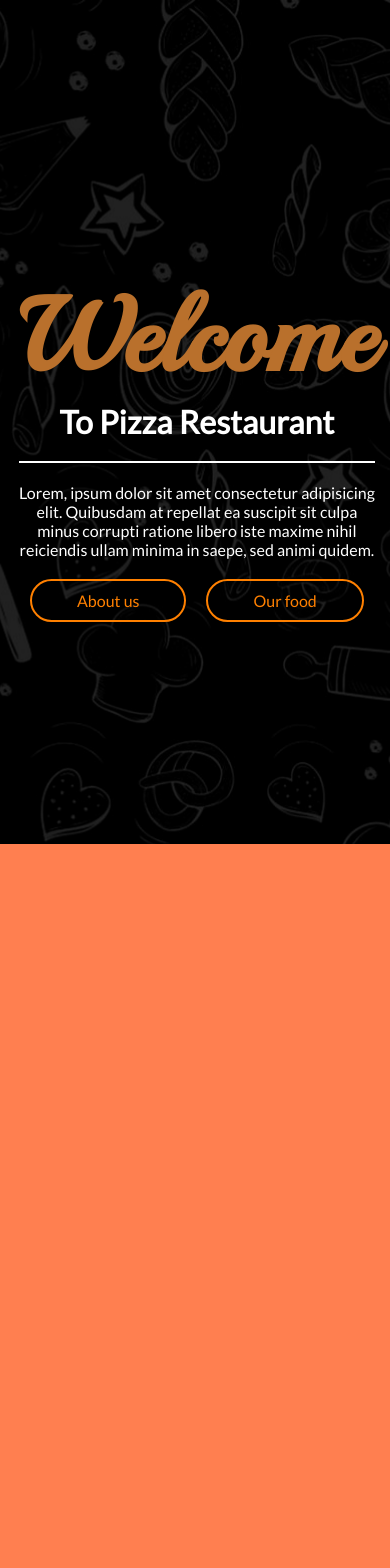
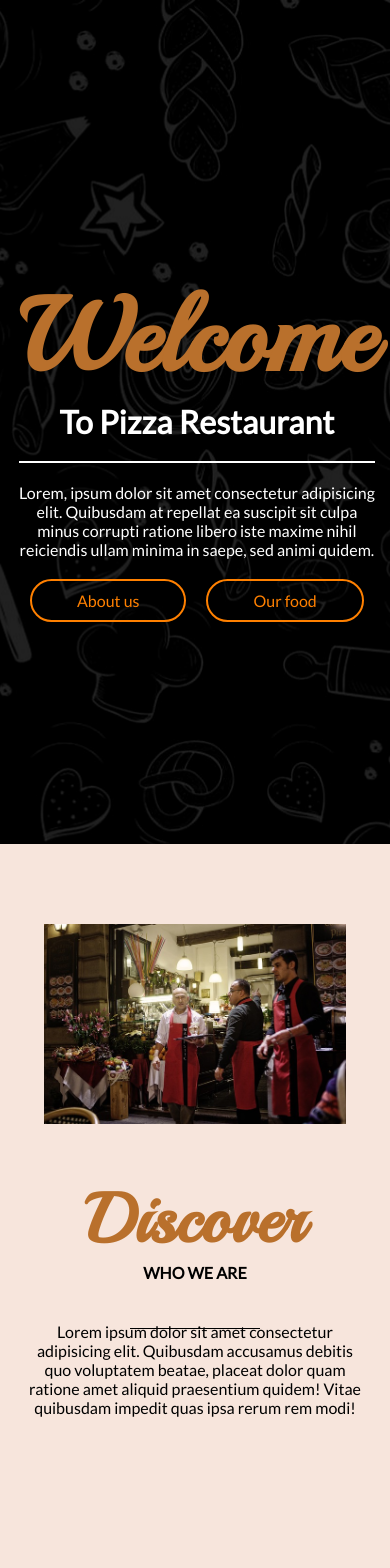
Before and after one commit to witoldandreasik/pizza-restaurant, a React (Create React App) app: page / in a window 390 px wide. Shown: the top 1568 px of the page. Built offline with nearby package versions, Linux system fonts and the light colour scheme.

Commit message:
add About component with media queries

```diff
--- a/src/App.js
+++ b/src/App.js
@@ -2,12 +2,13 @@ import React from "react";
 
 import Parallax from "./components/Parallax/Parallax";
 import "./App.scss";
+import About from "./components/About/About";
 
 function App() {
   return (
     <div className="app">
       <Parallax />
-      <div className="test"></div>
+      <About />
     </div>
   );
 }
--- /dev/null
+++ b/src/components/About/About.js
@@ -0,0 +1,31 @@
+import React from "react";
+import "./About.scss";
+
+function About() {
+  return (
+    <section className="about">
+      <div className="about__container">
+        <div className="about__row">
+          <div className="about__img-wrapper">
+            <img
+              className="about__img"
+              src={require("../../assets/outdoor-cafe-705881_640.jpg")}
+              alt="restaurant"
+            />
+          </div>
+          <div className="about__info">
+            <h2 className="about__title">Discover</h2>
+            <h4 className="about__subtitle">WHO WE ARE</h4>
+            <p className="about__description">
+              Lorem ipsum dolor sit amet consectetur adipisicing elit. Quibusdam
+              accusamus debitis quo voluptatem beatae, placeat dolor quam
+              ratione amet aliquid praesentium quidem! Vitae quibusdam impedit
+              quas ipsa rerum rem modi!
+            </p>
+          </div>
+        </div>
+      </div>
+    </section>
+  );
+}
+export default About;
--- /dev/null
+++ b/src/components/About/About.scss
@@ -0,0 +1,92 @@
+.about {
+  width: 100%;
+  height: 100vh;
+  background-color: #f7e5dc;
+  .about__container {
+    padding: 30px 7%;
+    margin-right: auto;
+    margin-left: auto;
+    .about__row {
+      display: flex;
+      align-items: center;
+      justify-content: center;
+      flex-direction: row-reverse;
+      flex: 0 0 100%;
+      flex-wrap: wrap;
+      padding-top: 30px;
+      padding-bottom: 30px;
+      .about__img-wrapper {
+        height: auto;
+        flex-basis: 50%;
+        max-width: 50%;
+        padding: 0 50px 0 30px;
+        text-align: center;
+        .about__img {
+          max-width: 90%;
+          max-height: 90%;
+        }
+      }
+      .about__info {
+        flex-basis: 50%;
+        max-width: 50%;
+        text-align: center;
+        padding: 0 50px 0 30px;
+        .about__title {
+          font-family: "playball", "cursive";
+          font-size: 6rem;
+          color: #b9702c;
+        }
+        .about__subtitle {
+          position: relative;
+          font-size: 1.5rem;
+          margin-bottom: 30px;
+          &:after {
+            content: "";
+            position: absolute;
+            width: 130px;
+            height: 1px;
+            background: black;
+            bottom: 0;
+            top: 65px;
+            left: 0;
+            right: 0;
+            margin: auto;
+          }
+        }
+
+        .about__description {
+          margin-top: 40px;
+        }
+      }
+    }
+  }
+}
+@media (max-width: 1000px) {
+  .about {
+    .about__container {
+      .about__row {
+        .about__img-wrapper {
+          padding: 0;
+          flex-basis: 100%;
+          max-width: 100%;
+          .about__img {
+            padding: 20px 0;
+          }
+        }
+        flex-direction: column;
+        .about__info {
+          flex-basis: 100%;
+          max-width: 100%;
+          padding: 30px 0;
+          .about__title {
+            font-size: 4.3rem;
+          }
+          .about__subtitle {
+            position: relative;
+            font-size: 1rem;
+          }
+        }
+      }
+    }
+  }
+}
```
Also changed, not shown: src/assets/outdoor-cafe-705881_640.jpg (added).
